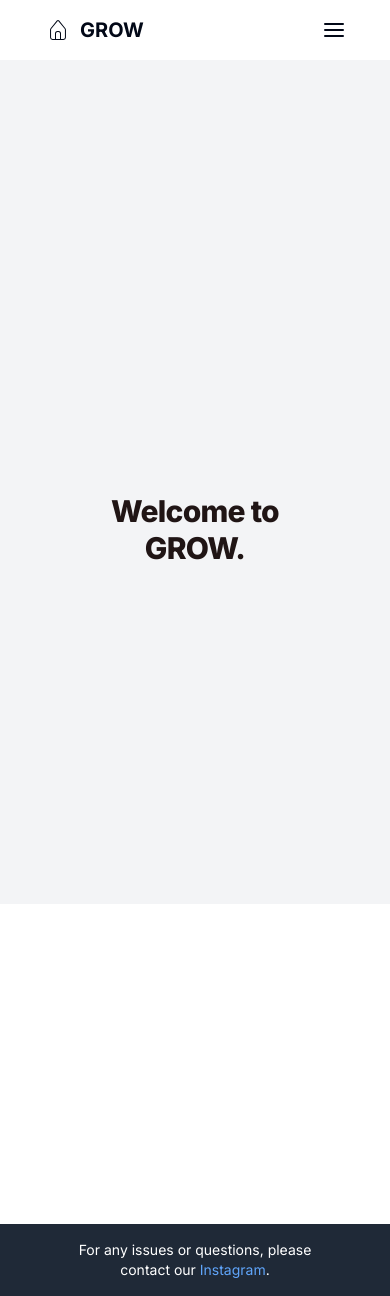
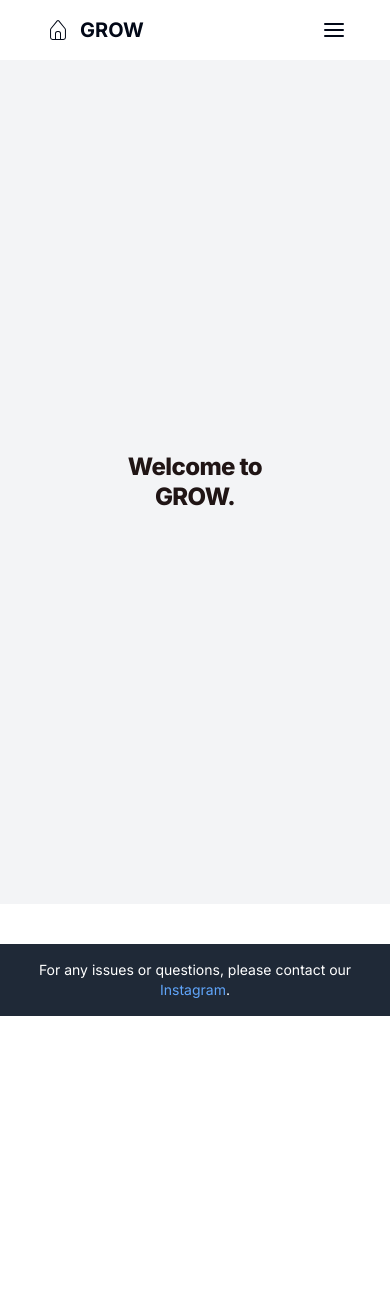
Before and after one commit to growcenter/next-community, a Next.js app: page / in a window 390 px wide. After the commit the page ends 1016 px from the top, so only its background shows below. Built offline with nearby package versions, Linux system fonts and the light colour scheme.

Commit message:
Fix : Made front end ui improvements and added more error messages for clarity.

```diff
--- a/app/components/Footer.tsx
+++ b/app/components/Footer.tsx
@@ -3,7 +3,7 @@ import React from "react";
 
 const Footer: React.FC = () => {
 	return (
-		<div className="container bg-gray-800 text-white py-4 mt-80">
+		<div className=" bg-gray-800 text-white py-4 mt-10">
 			<div className="container mx-auto text-center">
 				<p className="text-sm">
 					For any issues or questions, please contact our{" "}
--- a/app/components/RegisterCard.tsx
+++ b/app/components/RegisterCard.tsx
@@ -104,6 +104,19 @@ export function RegisterCard({ session }: RegisterCardProps) {
 				}, 3000); // Adjust the delay as needed (3000ms = 3 seconds)
 			} else {
 				if (response.status === 422) {
+					const errorResult = await response.json();
+					const error = errorResult.errors?.find(
+						(err: any) =>
+							err.code === "INTERNAL_SERVER_ERROR" && err.field === "address"
+					);
+
+					if (error) {
+						toast({
+							title: "Registration Failed",
+							description: `There was an issue with your registration: ${error.message}`,
+							variant: "destructive",
+						});
+					} else {
 						toast({
 							title: "Registration Failed",
 							description:
@@ -111,11 +124,20 @@ export function RegisterCard({ session }: RegisterCardProps) {
 							variant: "destructive",
 						});
 					}
+				}
 				if (response.status === 403) {
 					toast({
 						title: "Registration Failed",
 						description:
 							"Sorry, there are no available seats for your request anymore.",
+						variant: "destructive",
+					});
+				}
+				if (response.status === 400) {
+					toast({
+						title: "Registration Failed",
+						description:
+							"Sorry, you have registered too much! (More than 4 persons).",
 						variant: "destructive",
 					});
 				}
@@ -148,7 +170,7 @@ export function RegisterCard({ session }: RegisterCardProps) {
 								className="col-span-3"
 								value={identifier}
 								onChange={(e) => setIdentifier(e.target.value)}
-								placeholder="This will be used to get your tickets."
+								placeholder="Please insert your email or phone number as identifier."
 							/>
 						</div>
 						<div className="grid grid-cols-4 items-center gap-2 sm:gap-4">
--- a/app/page.tsx
+++ b/app/page.tsx
@@ -12,8 +12,8 @@ export default function Home() {
 		<>
 			<main className="flex flex-col items-center justify-center min-h-screen bg-gray-100">
 				<section className="sticky w-full">
-					<div className="max-w-lg px-4 pt-24 mx-auto  md:max-w-none text-center">
-						<h1 className="font-extrabold leading-tight tracking-tight text-[#201515] sm:leading-none text-3xl sm:text-6xl">
+					<div className="max-w-lg px-4 mx-auto  md:max-w-none text-center">
+						<h1 className="font-extrabold leading-tight tracking-tight text-[#201515] sm:leading-none text-2xl sm:text-6xl">
 							<span className="block md:inline">Welcome to </span>
 							<span className="relative mt-2 bg-clip-text text-[#201515] md:inline-block">
 								GROW.
```
Lines whose indentation alone changed are shown as unchanged.
